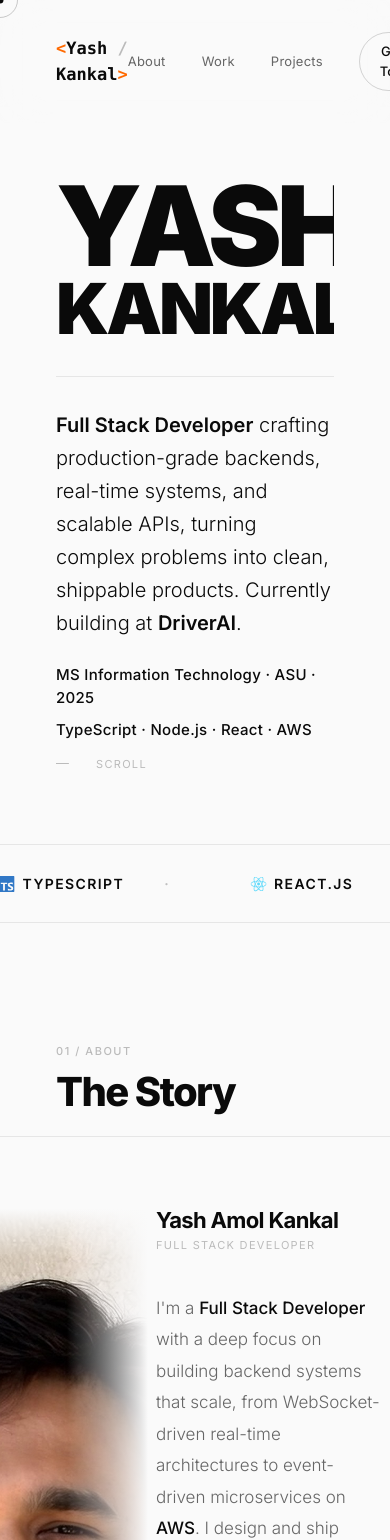
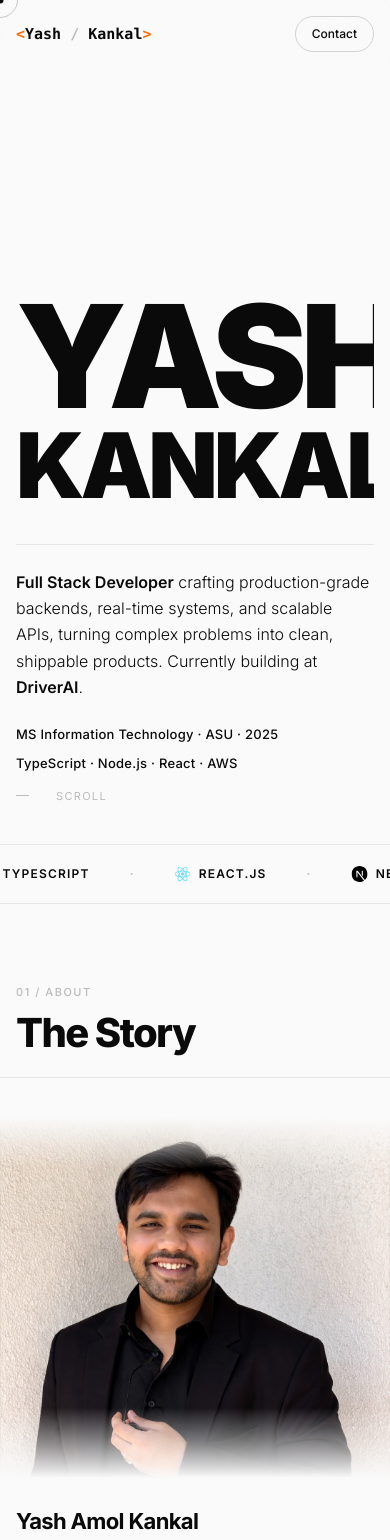
Before and after one commit to yash-kankal/portfolio-website, a Next.js app: page / in a window 390 px wide. Shown: the top 1540 px of the page. Built offline with nearby package versions, Linux system fonts and the light colour scheme.

Commit message:
mobile responsive changes

```diff
--- a/app/globals.css
+++ b/app/globals.css
@@ -218,3 +218,26 @@ body {
 .contact-link:hover {
   color: var(--t1);
 }
+
+@media (max-width: 767px) {
+  html,
+  body {
+    cursor: auto;
+  }
+
+  .hero-name {
+    line-height: 0.92;
+    white-space: normal;
+  }
+
+  .exp-card-wrapper {
+    min-height: auto !important;
+  }
+
+  .exp-card-inner {
+    position: static !important;
+    top: auto !important;
+    transform: none !important;
+    opacity: 1 !important;
+  }
+}
--- a/components/Nav.tsx
+++ b/components/Nav.tsx
@@ -26,13 +26,13 @@ export default function Nav() {
     <nav
       className={`nav-base fixed top-0 left-0 right-0 z-[100] flex items-center justify-between transition-all duration-300 ${
         scrolled
-          ? "px-14 py-[18px] bg-[rgba(250,250,250,0.92)] backdrop-blur-2xl border-b border-[var(--border)]"
-          : "px-14 py-8 bg-[rgba(250,250,250,0.85)] backdrop-blur-xl"
+          ? "px-4 py-4 sm:px-6 sm:py-5 lg:px-14 lg:py-[18px] bg-[rgba(250,250,250,0.92)] backdrop-blur-2xl border-b border-[var(--border)]"
+          : "px-4 py-4 sm:px-6 sm:py-6 lg:px-14 lg:py-8 bg-[rgba(250,250,250,0.85)] backdrop-blur-xl"
       }`}
     >
       <button
         onClick={() => scrollTo("hero")}
-        className="text-[17px] font-mono font-semibold text-[var(--t1)] hover:opacity-70 transition-opacity cursor-none"
+        className="text-[15px] sm:text-[17px] font-mono font-semibold text-[var(--t1)] hover:opacity-70 transition-opacity cursor-none"
       >
         <span className="text-orange-500">&lt;</span>
         Yash
@@ -41,7 +41,7 @@ export default function Nav() {
         <span className="text-orange-500">&gt;</span>
       </button>
 
-      <div className="flex items-center gap-9">
+      <div className="hidden md:flex items-center gap-6 lg:gap-9">
         {["about", "experience", "projects"].map((id) => (
           <button
             key={id}
@@ -58,6 +58,13 @@ export default function Nav() {
           Get in Touch
         </button>
       </div>
+
+      <button
+        onClick={() => scrollTo("contact")}
+        className="md:hidden nav-cta text-[12px] font-[500] text-[var(--t1)] border border-[var(--border2)] px-4 py-2 rounded-full hover:bg-[#0a0a0a] hover:text-white hover:border-[#0a0a0a] transition-all cursor-none"
+      >
+        Contact
+      </button>
     </nav>
   );
 }
--- a/components/sections/About.tsx
+++ b/components/sections/About.tsx
@@ -12,9 +12,9 @@ const details = [
 
 export default function About() {
   return (
-    <section id="about" className="py-[120px] overflow-hidden">
+    <section id="about" className="py-20 sm:py-24 lg:py-[120px] overflow-hidden">
       {/* Section header */}
-      <div className="px-14 mb-[72px] pb-6 border-b border-[var(--border)]">
+      <div className="px-4 sm:px-6 lg:px-14 mb-10 sm:mb-14 lg:mb-[72px] pb-6 border-b border-[var(--border)]">
         <p className="text-[11px] font-[500] tracking-[0.14em] uppercase text-[var(--t3)] mb-3">
           01 / About
         </p>
@@ -24,10 +24,10 @@ export default function About() {
       </div>
 
       {/* Photo + content row */}
-      <div className="flex items-stretch gap-0">
+      <div className="flex flex-col lg:flex-row items-stretch gap-8 lg:gap-0">
 
         {/* ── Photo ── */}
-        <div className="relative shrink-0 w-[38%] min-h-[520px]">
+        <div className="relative shrink-0 w-full lg:w-[38%] min-h-[360px] sm:min-h-[460px] lg:min-h-[520px]">
           <div className="absolute inset-0 overflow-hidden">
             <Image
               src="/projects/profile.jpg"
@@ -49,13 +49,13 @@ export default function About() {
           />
           {/* Feather: right — wide, soft */}
           <div
-            className="absolute inset-y-0 right-0 w-[55%] pointer-events-none"
+            className="absolute inset-y-0 right-0 w-[55%] hidden lg:block pointer-events-none"
             style={{ background: "linear-gradient(to right, transparent 0%, var(--bg) 100%)" }}
           />
         </div>
 
         {/* ── Content — sits clearly to the right of the photo ── */}
-        <div className="relative z-10 flex-1 ml-[2%] pr-14 flex flex-col justify-center">
+        <div className="relative z-10 flex-1 px-4 sm:px-6 lg:px-0 lg:ml-[2%] lg:pr-14 flex flex-col justify-center">
 
           {/* Name + role */}
           <RevealOnScroll>
@@ -71,7 +71,7 @@ export default function About() {
 
           {/* Bio */}
           <RevealOnScroll delay={80}>
-            <div className="space-y-4 text-[17px] leading-[1.85] font-[300] text-[var(--t2)] mb-12">
+            <div className="space-y-4 text-[15px] sm:text-[16px] lg:text-[17px] leading-[1.85] font-[300] text-[var(--t2)] mb-10 lg:mb-12">
               <p>
                 I&apos;m a{" "}
                 <strong className="text-[var(--t1)] font-[500]">Full Stack Developer</strong>{" "}
--- a/components/sections/Footer.tsx
+++ b/components/sections/Footer.tsx
@@ -1,6 +1,6 @@
 export default function Footer() {
   return (
-    <footer className="px-14 py-8 border-t border-[var(--border)] flex flex-col sm:flex-row justify-between items-center gap-3">
+    <footer className="px-4 sm:px-6 lg:px-14 py-6 sm:py-8 border-t border-[var(--border)] flex flex-col sm:flex-row justify-between items-start sm:items-center gap-3">
       <span className="text-[12px] text-[var(--t3)]">
         © {new Date().getFullYear()} Yash Amol Kankal
       </span>
--- a/components/sections/Hero.tsx
+++ b/components/sections/Hero.tsx
@@ -54,17 +54,17 @@ export default function Hero() {
   return (
     <section
       id="hero"
-      className="min-h-screen flex flex-col justify-end px-14 pt-[80px] pb-[72px] relative overflow-hidden"
+      className="min-h-screen flex flex-col justify-end px-4 pt-[96px] pb-10 sm:px-6 sm:pb-14 lg:px-14 lg:pt-[80px] lg:pb-[72px] relative overflow-hidden"
     >
 
       {/* Name — full-width fit text */}
       <div className="hero-name-clip mb-[3px]">
-        <span id="hero-first" className="hero-name">
+        <span id="hero-first" className="hero-name whitespace-normal sm:whitespace-nowrap">
           Yash
         </span>
       </div>
       <div className="hero-name-clip">
-        <span id="hero-last" className="hero-name delay-1">
+        <span id="hero-last" className="hero-name delay-1 whitespace-normal sm:whitespace-nowrap">
           Kankal
         </span>
       </div>
@@ -74,9 +74,9 @@ export default function Hero() {
         id="hero-bottom"
         className="reveal mt-9"
       >
-        <div className="h-px bg-[var(--border)] mb-8" />
+        <div className="h-px bg-[var(--border)] mb-6 sm:mb-8" />
         <div className="flex flex-col sm:flex-row sm:items-end sm:justify-between gap-6">
-          <p className="text-[20px] leading-[1.65] font-[300] text-[var(--t1)] max-w-[520px]">
+          <p className="text-[16px] sm:text-[18px] lg:text-[20px] leading-[1.65] font-[300] text-[var(--t1)] max-w-[520px]">
             <strong className="font-[600]">
               Full Stack Developer
             </strong>{" "}
@@ -87,10 +87,10 @@ export default function Hero() {
           </p>
 
           <div className="flex flex-col items-start sm:items-end gap-[10px] shrink-0">
-            <span className="text-[15px] font-[500] text-[var(--t1)] tracking-[0.02em]">
+            <span className="text-[13px] sm:text-[14px] lg:text-[15px] font-[500] text-[var(--t1)] tracking-[0.02em]">
               MS Information Technology · ASU · 2025
             </span>
-            <span className="text-[15px] font-[500] text-[var(--t1)] tracking-[0.02em]">
+            <span className="text-[13px] sm:text-[14px] lg:text-[15px] font-[500] text-[var(--t1)] tracking-[0.02em]">
               TypeScript · Node.js · React · AWS
             </span>
             <div className="flex items-center gap-2 mt-1">
--- a/components/sections/Marquee.tsx
+++ b/components/sections/Marquee.tsx
@@ -25,12 +25,12 @@ export default function Marquee() {
   const doubled = [...ITEMS, ...ITEMS];
 
   return (
-    <div className="overflow-hidden border-t border-b border-[var(--border)] py-[28px]">
+    <div className="overflow-hidden border-t border-b border-[var(--border)] py-5 sm:py-6 lg:py-[28px]">
       <div className="flex whitespace-nowrap marquee-track">
         {doubled.map((item, i) => (
           <span
             key={i}
-            className="inline-flex items-center gap-[8px] text-[14px] font-[600] tracking-[0.1em] uppercase text-[var(--t1)] px-10 shrink-0"
+            className="inline-flex items-center gap-[8px] text-[12px] sm:text-[13px] lg:text-[14px] font-[600] tracking-[0.1em] uppercase text-[var(--t1)] px-5 sm:px-7 lg:px-10 shrink-0"
           >
             <TechIcon name={item} size={16} colored />
             {item}
--- a/components/sections/Projects.tsx
+++ b/components/sections/Projects.tsx
@@ -73,8 +73,7 @@ function ProjectCard({ project, index }: { project: typeof projects[0]; index: n
     >
       {/* ── Screenshot preview ── */}
       <div
-        className="relative w-full overflow-hidden"
-        style={{ height: "260px" }}
+        className="relative w-full overflow-hidden h-[220px] sm:h-[240px] lg:h-[260px]"
       >
         <Image
           src={project.image}
@@ -110,8 +109,8 @@ function ProjectCard({ project, index }: { project: typeof projects[0]; index: n
       </div>
 
       {/* ── Card body ── */}
-      <div className="px-8 pb-8 pt-5">
-        <h3 className="text-[22px] font-bold tracking-[-0.025em] leading-tight mb-3">
+      <div className="px-5 sm:px-6 lg:px-8 pb-6 sm:pb-7 lg:pb-8 pt-5">
+        <h3 className="text-[20px] sm:text-[21px] lg:text-[22px] font-bold tracking-[-0.025em] leading-tight mb-3">
           {project.title}
         </h3>
 
@@ -119,7 +118,7 @@ function ProjectCard({ project, index }: { project: typeof projects[0]; index: n
           className="text-[13px] leading-[1.75] font-light mb-6"
           style={{
             color: "var(--t2)",
-            maxHeight: hovered ? "200px" : "60px",
+            maxHeight: hovered ? "200px" : index === 0 ? "84px" : "60px",
             overflow: "hidden",
             transition: "max-height 0.5s cubic-bezier(0.16,1,0.3,1), color 0.3s",
           }}
@@ -151,8 +150,8 @@ function ProjectCard({ project, index }: { project: typeof projects[0]; index: n
 
 export default function Projects() {
   return (
-    <section id="projects" className="px-14 pb-[120px]" style={{ paddingTop: 0 }}>
-      <div className="flex items-end justify-between mb-[72px] pb-6 border-b border-[var(--border)]">
+    <section id="projects" className="px-4 sm:px-6 lg:px-14 pb-20 sm:pb-24 lg:pb-[120px]" style={{ paddingTop: 0 }}>
+      <div className="flex items-end justify-between mb-10 sm:mb-14 lg:mb-[72px] pb-6 border-b border-[var(--border)]">
         <div>
           <p className="text-[11px] font-medium tracking-[0.14em] uppercase text-[var(--t3)] mb-3">
             04 / Projects
```
Also changed, not shown: components/sections/Contact.tsx (+4 -4 lines), components/sections/Experience.tsx (+4 -4 lines), components/sections/Skills.tsx (+4 -4 lines).
